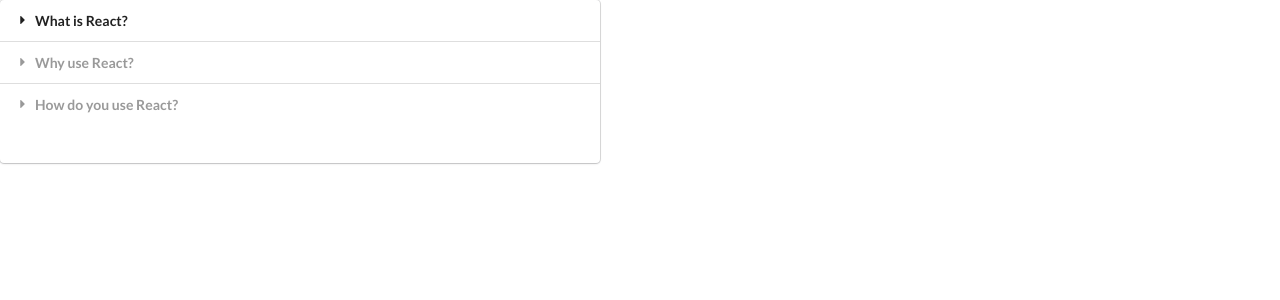
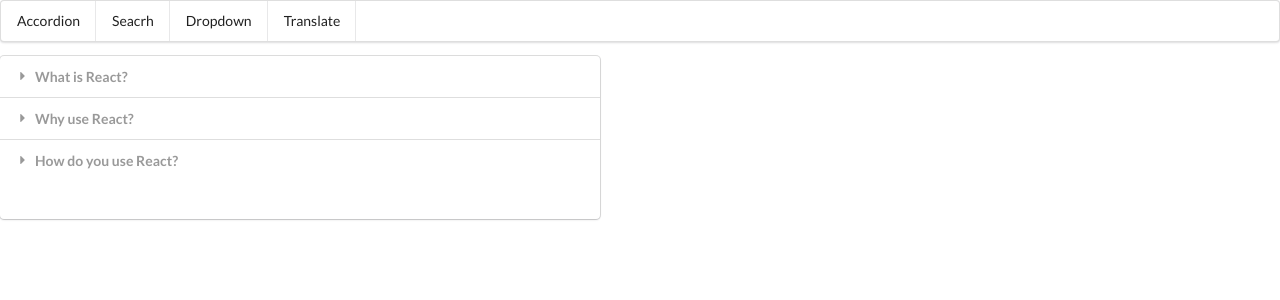
Before and after one commit to prashant-isbest/React-projects, a React (Create React App) app in the folder widget application/: page / in a window 1280 px wide. Shown: the top 300 px of the page. Built offline with nearby package versions, Linux system fonts and the light colour scheme.

Commit message:
Added the navigation bar

```diff
--- a/widget application/src/App.js
+++ b/widget application/src/App.js
@@ -4,6 +4,7 @@
 import Dropdown from './Components/Dropdown';
 import Translate from './Components/Translate';
 import Route from './Components/Route';
+import Header from './Components/Header';
 const items = [
   {
     title: 'What is React?',
@@ -34,29 +35,6 @@
   },
 ];
 
-const showAccordion = () => {
-  if (window.location.pathname === '/') {
-    return <Accordion items={items} />;
-  }
-};
-
-const showList = () => {
-  if (window.location.pathname === '/list') {
-    return <Search />;
-  }
-};
-
-const showDropdown = () => {
-  if (window.location.pathname === '/dropdown') {
-    return <Dropdown />;
-  }
-};
-
-const showTranslate = () => {
-  if (window.location.pathname === '/translate') {
-    return <Translate />;
-  }
-};
 const App = () => {
   /*
   const [selected, setSelected] = useState(options[0]);
@@ -84,6 +62,7 @@
 
   return (
     <div>
+      <Header />
       <Route path="/">
         <Accordion items={items} />
       </Route>
--- /dev/null
+++ b/widget application/src/Components/Header.js
@@ -0,0 +1,22 @@
+import React from 'react';
+
+const Header = () => {
+  return (
+    <div className="ui  pointing menu">
+      <a href="/" className="item">
+        Accordion
+      </a>
+      <a href="/list" className="item">
+        Seacrh
+      </a>
+      <a href="/dropdown" className="item">
+        Dropdown
+      </a>
+      <a href="/translate" className="item">
+        Translate
+      </a>
+    </div>
+  );
+};
+
+export default Header;
```
Also changed, not shown: 1 other file (tests, documents, lock files or other folders).
